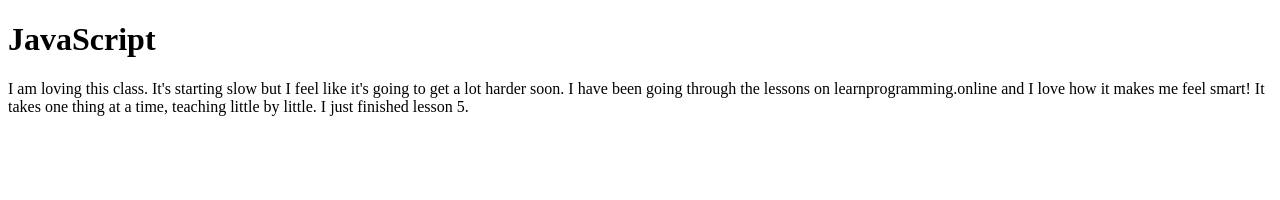
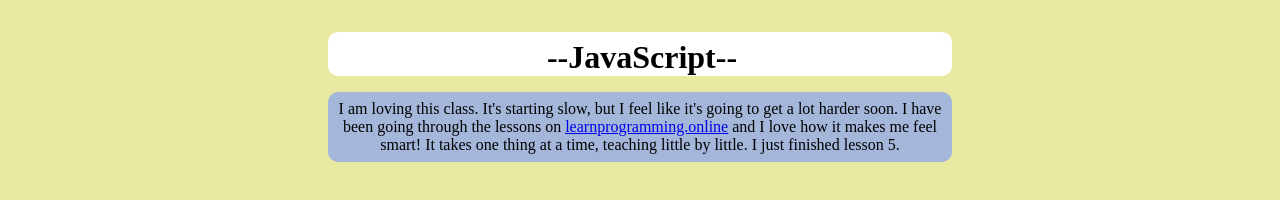
Before and after one commit to erlacla/erlacla.github.io, a plain HTML site: page index.html in a window 1280 px wide. Drawn offline with Linux system fonts and the light colour scheme.

Commit message:
Practicing html and css

```diff
--- /dev/null
+++ b/index.css
@@ -0,0 +1,31 @@
+body {
+    text-align: center;
+    background-color: rgb(232, 233, 161);
+
+}
+header {
+	background-color: #000;
+	color: #fff;
+	padding: 10px;
+}
+h1 {
+    margin: 0;
+    align-items: center;
+  background-color: white;
+  border-radius: 10px;
+  margin-top: 1em;
+  padding-top: 7px;
+  padding-left: 4px;
+  margin-left: 10em;
+  margin-right: 10em;
+}
+P {
+    background-color: rgb(164, 183, 218);
+    border-radius: 10px;
+  padding-top: .5em;
+  padding-bottom: .5em;
+  padding-left: .5em;
+  padding-right: .5em;
+  margin-left: 20em;
+  margin-right: 20em;
+}
--- a/index.html
+++ b/index.html
@@ -4,9 +4,12 @@
     <meta charset="UTF-8">
     <meta name="viewport" content="width=device-width, initial-scale=1.0">
     <title>Learning JavaScript</title>
+    <link type="text/css" rel="stylesheet" href="index.css">
 </head>
 <body>
-    <h1>JavaScript</h1>
-    <p>I am loving this class. It's starting slow but I feel like it's going to get a lot harder soon. I have been going through the lessons on learnprogramming.online and I love how it makes me feel smart! It takes one thing at a time, teaching little by little. I just finished lesson 5.</p>
+    <h1>--JavaScript--</h1>
+    <p>I am loving this class. It's starting slow,
+        but I feel like it's going to get a lot harder soon.
+        I have been going through the lessons on <a href="learnprogramming.online">learnprogramming.online</a> and I love how it makes me feel smart! It takes one thing at a time, teaching little by little. I just finished lesson 5.</p>
 </body>
 </html>
```
